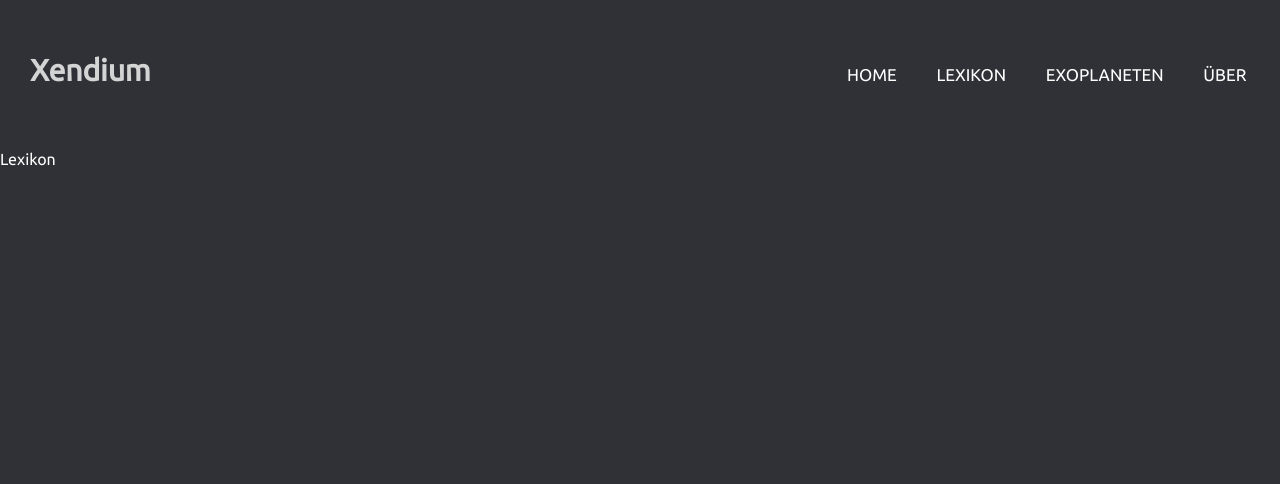
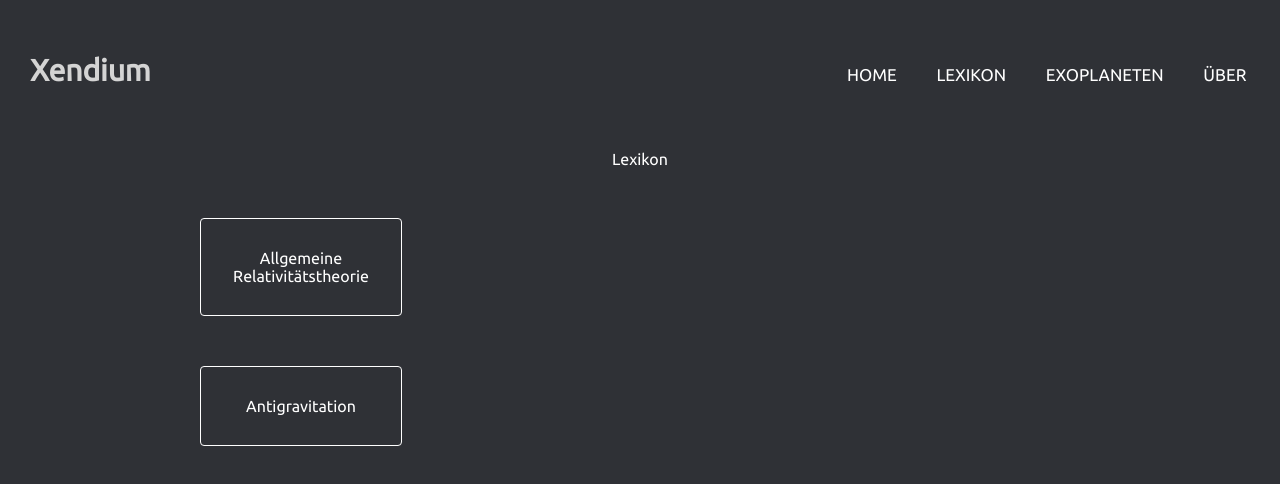
Before and after one commit to Xendium/xendium.github.io, a plain HTML site: page Themen/lexikon.html in a window 1280 px wide. Drawn offline with Linux system fonts and the light colour scheme.

Commit message:
testing boxes

```diff
--- a/Themen/lexikon.html
+++ b/Themen/lexikon.html
@@ -22,6 +22,10 @@
             <li><a href="/Themen/ueber.html">Über</a></li>
         </ul>
       </nav>
-    Lexikon
+    <div class="lexikon-section">
+        Lexikon
+    </div>
+    <a href="/"><div class="lexikon-box">Allgemeine Relativitätstheorie</div></a>
+    <a href="/"><div class="lexikon-box">Antigravitation</div></a>
 </body>
 </html>
--- a/style.css
+++ b/style.css
@@ -89,6 +89,33 @@ nav{
   .content{
     margin: 40px;
   }
+  .lexikon-section{
+    text-align: center;
+
+  }
+  .lexikon-box{
+    position: flex;
+    box-sizing: content-box;
+    width: 200px;
+    margin-left: 200px;
+    margin-top: 50px;
+    padding-top: 30px;
+    padding-bottom: 30px;
+    text-align: center;
+    border: white solid 1px;
+    border-radius: 4px;
+    text-decoration: none;
+    color: white;
+    flex-wrap: wrap;
+    justify-content: space-between;
+  }
+  .child{
+    margin: 15px auto 0 auto;
+    width: 31%;
+    height: 160px;
+    box-sizing: border-box;
+    border: 1px solid #000;
+  }
   @media (max-width: 952px){
     label.logo{
       font-size: 30px;
```
